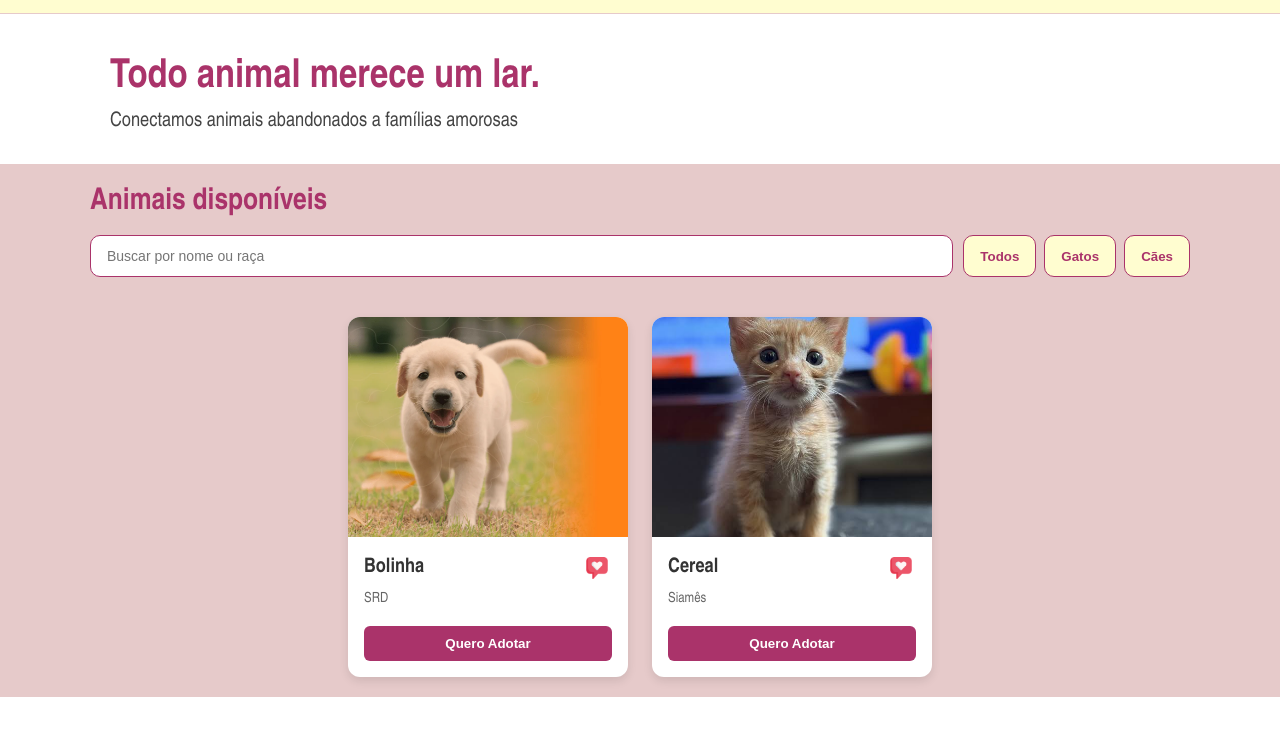
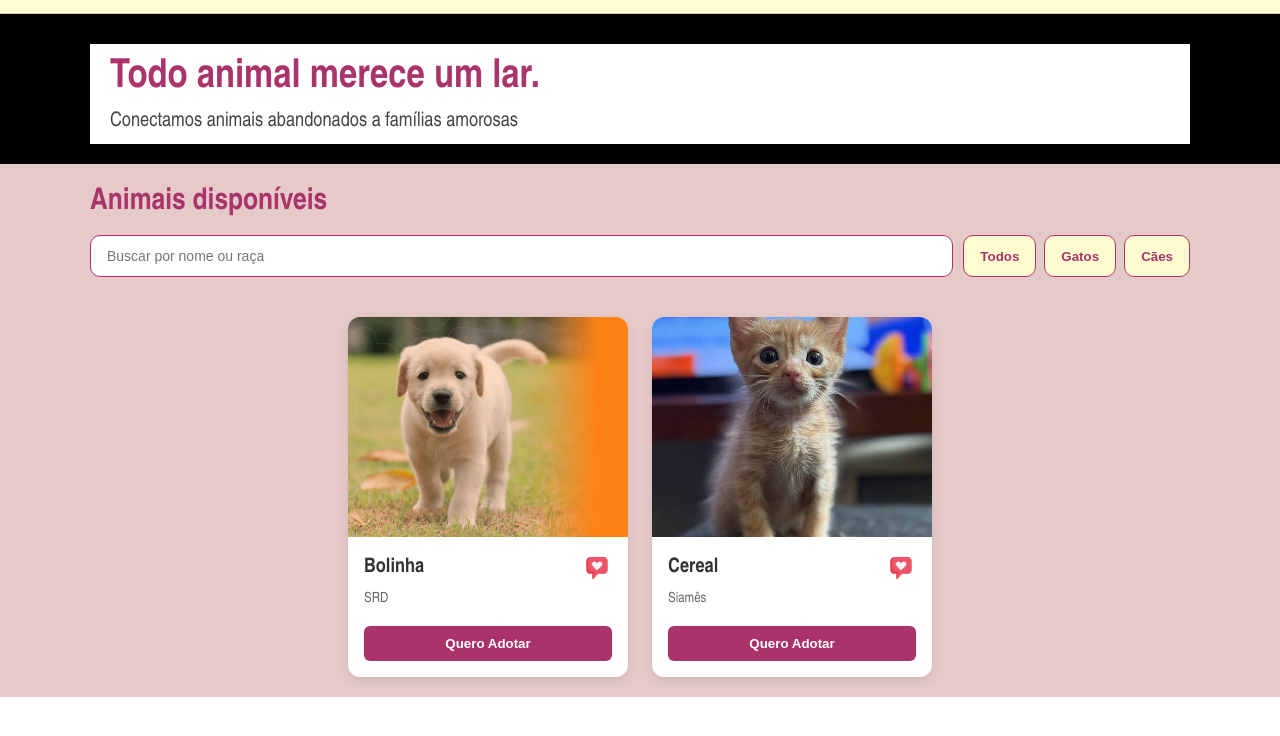
Before and after one commit to joaolucascunhadef-dotcom/Ado-ao-de-animais-, a plain HTML site: page index.html in a window 1280 px wide. Shown: the part 56-792 px from the top of the page. Drawn offline with Linux system fonts and the light colour scheme.

Commit message:
Update index.html

```diff
--- a/index.html
+++ b/index.html
@@ -306,7 +306,8 @@
             display: block;
         }
         .tela{
-
+            background-color: black;
+            height: 100%;
         }
 
         /* --- Responsividade --- */
```
